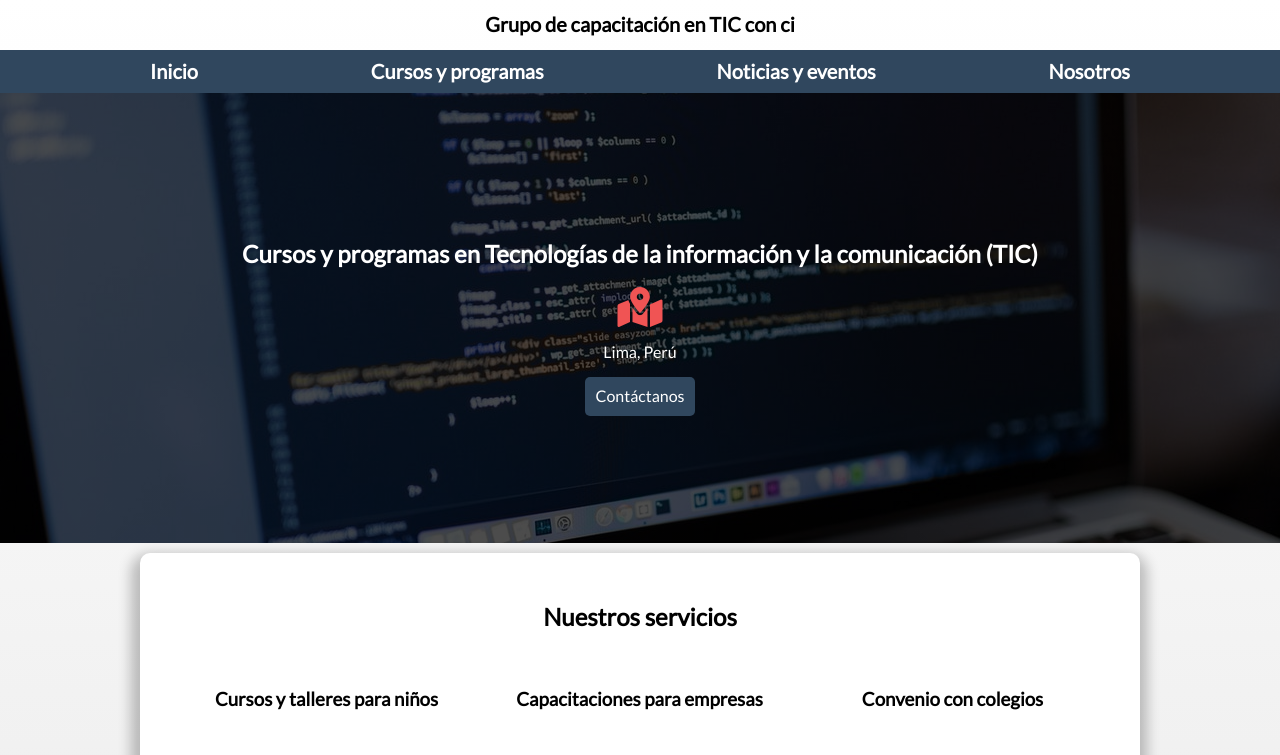
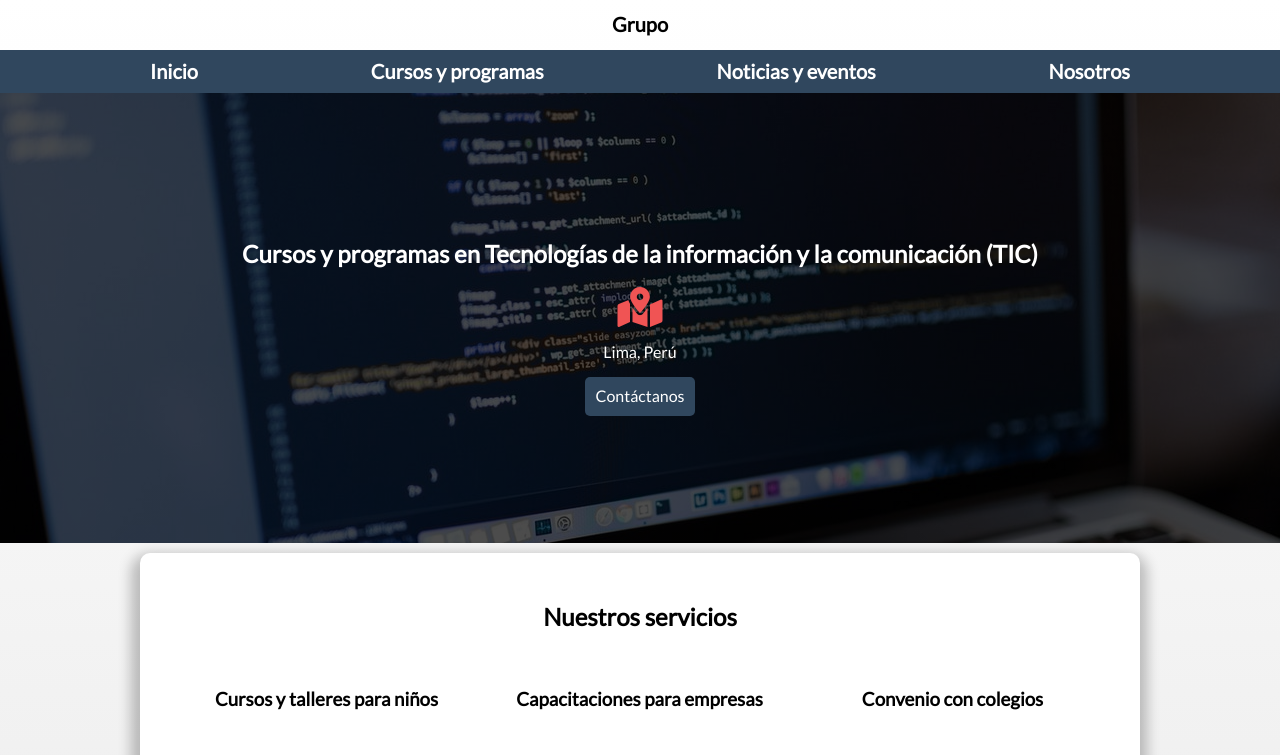
Before and after one commit to palo2122/prueba, a plain HTML site: page index.html in a window 1280 px wide. Shown: the top 755 px of the page. Drawn offline with Linux system fonts and the light colour scheme.

Commit message:
cambiosss

```diff
--- a/index.html
+++ b/index.html
@@ -13,7 +13,7 @@
 </head>
 <body>
     <header>
-        <h1 class="titulo">Grupo de capacitación en TIC con ci</h1>
+        <h1 class="titulo">Grupo</h1>
         <div class="nav-bg">
             <nav class="navegacion-principal contenedor">
                 <a href="#">Inicio</a>
```
